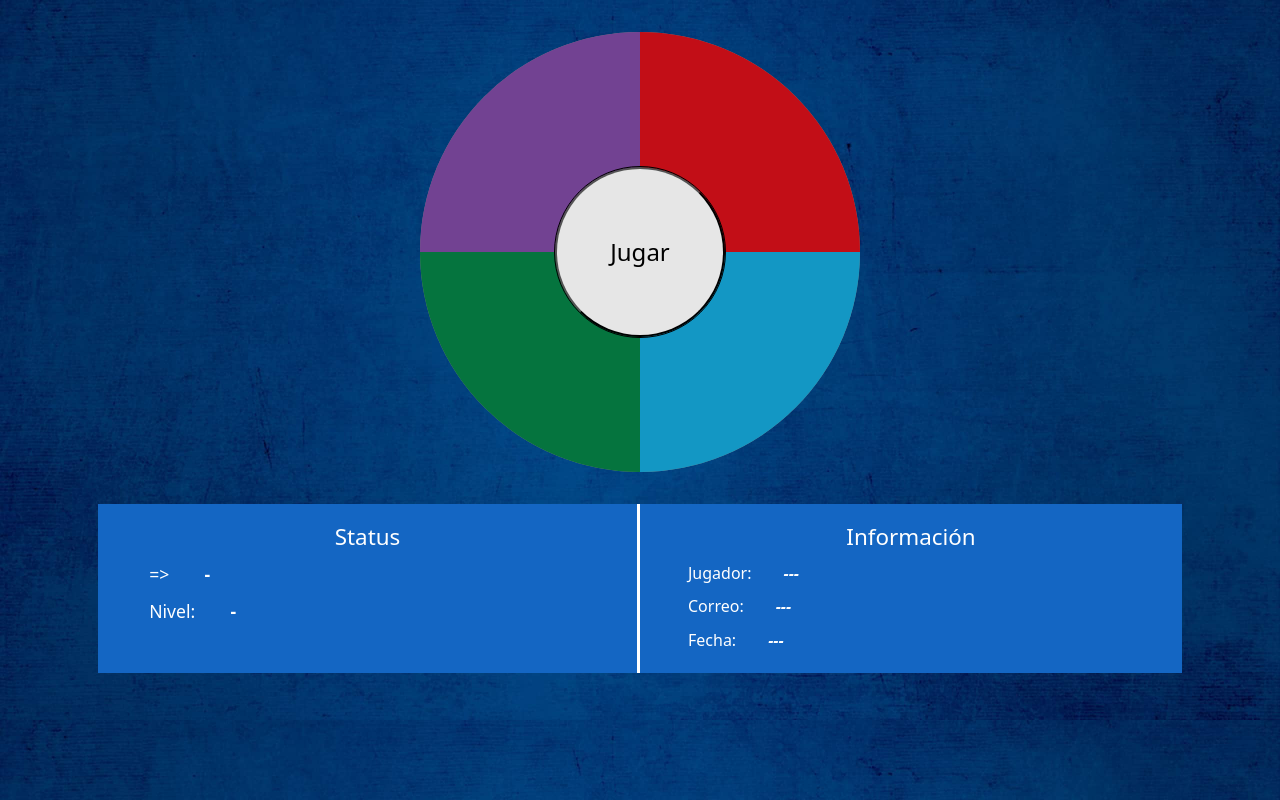
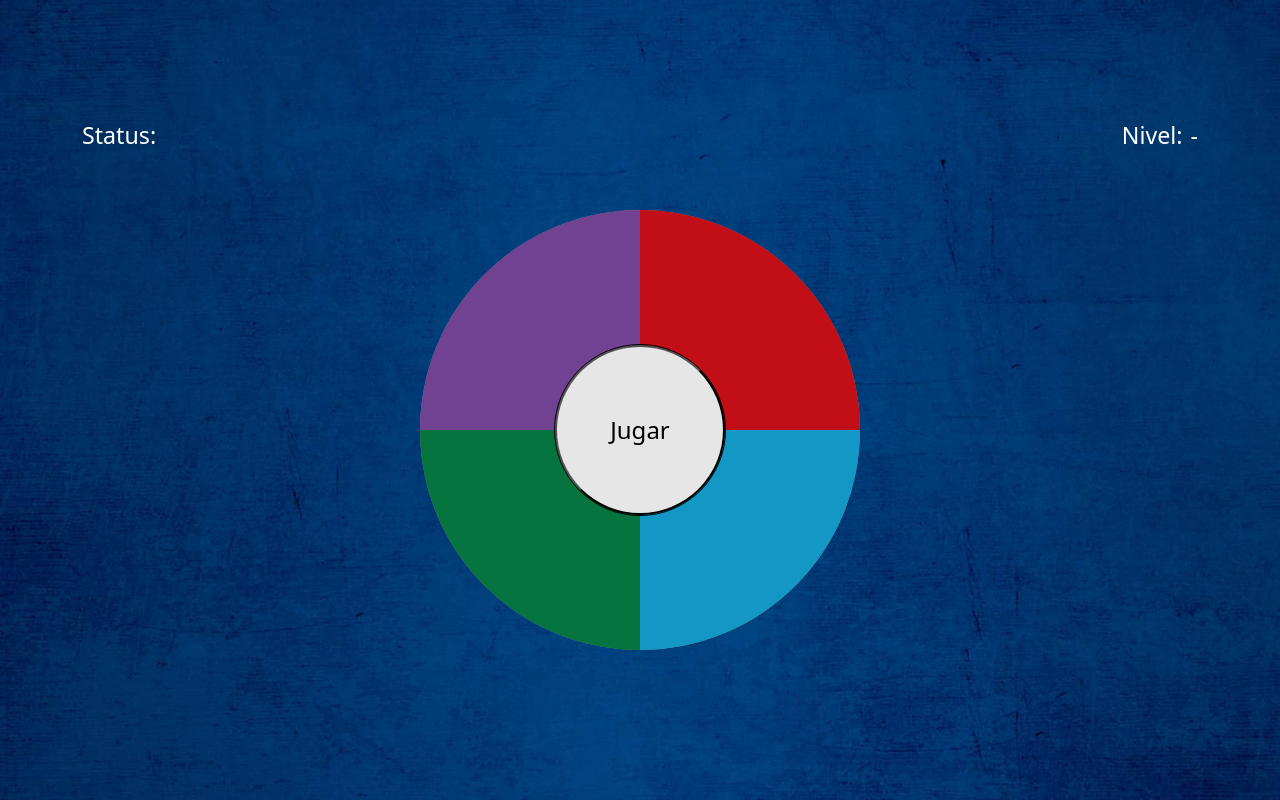
Before and after one commit to jorge088/JuegoSimonDice, a plain HTML site: page index.html in a window 1280 px wide. Drawn offline with Linux system fonts and the light colour scheme.

Commit message:
Se modifica estructura y estilos del panel de status

```diff
--- a/index.html
+++ b/index.html
@@ -11,26 +11,12 @@
 </head>
 
 <body>
-  <!-- <header class="header">
-      <h1>¡Bienvenido! Para jugar ingrese sus datos.</h1>
-  </header> -->
-
-
-  <div class="container">
-    <div class="tablero" id="tablero">
-      <!-- <button id="btn-jugar" class="btnJugar">Jugar</button> -->
-      <div id="cuadro0" class="tablero__cuadro violeta"></div>
-      <div id="cuadro1" class="tablero__cuadro rojo"></div>
-      <div id="cuadro2" class="tablero__cuadro verde"></div>
-      <div id="cuadro3" class="tablero__cuadro azul"></div>
-    </div>
-  </div>
   <div class="container">
     <div class="informacion row ">
-      <div class="informacion__status col-lg-6 col-md-12 col-sm-12 bordes">
-        <h3>Status</h3>
+      <div
+        class="informacion__status col-12 d-flex flex-column flex-md-row align-items-center justify-content-around justify-content-md-between">
         <div class="informacion__status__label ">
-          <p>=></p>
+          <p> Status: </p>
           <span id="status" class="informacion__status__label__status"></span>
         </div>
         <div class="informacion__status__label">
@@ -38,25 +24,18 @@
           <span id="nivel" class="informacion__status__label__nivel">---</span>
         </div>
       </div>
-
-      <div class="informacion__datos col-lg-6 col-md-12 col-sm-12">
-        <h3>Información</h3>
-        <div class="informacion__datos__label">
-          <p>Jugador:</p>
-          <span id="lblJugador" class="informacion__datos__label__datos">---</span>
-        </div>
-        <div class="informacion__datos__label">
-          <p>Correo:</p>
-          <span id="lblCorreo" class="informacion__datos__label__datos">---</span>
-        </div>
-        <div class="informacion__datos__label">
-          <p>Fecha:</p>
-          <span id="lblFecha" class="informacion__datos__label__datos">---</span>
-        </div>
-      </div>
-
     </div>
   </div>
+
+  <div class="container">
+    <div class="tablero" id="tablero">
+      <div id="cuadro0" class="tablero__cuadro violeta"></div>
+      <div id="cuadro1" class="tablero__cuadro rojo"></div>
+      <div id="cuadro2" class="tablero__cuadro verde"></div>
+      <div id="cuadro3" class="tablero__cuadro azul"></div>
+    </div>
+  </div>
+
 
   <!-- Modal de Ingreso -->
   <div class="modal fade" id="modalIngreso" tabindex="-1">
--- a/js/vista/vista.js
+++ b/js/vista/vista.js
@@ -5,7 +5,7 @@ class VistaJuego {
 
     iniciar() {
         document.querySelector('#nivel').textContent = '-';
-        document.querySelector('#status').textContent = '-'
+        document.querySelector('#status').textContent = ''
         this.generarBtnJugar();
     }
 
--- a/scss/styles.scss
+++ b/scss/styles.scss
@@ -8,21 +8,15 @@ body {
     background: url('../Assetts/images/fondo.jpg');
     background-size: cover;
     font-size: 1rem;
+    min-height: 100vh;
+    padding: 1.5em 0;
+    display: flex;
+    flex-direction: column;
+    justify-content: center;
+    gap: .6em;
 }
 
-.header {
-    padding: 1em 0;
-
-    h1 {
-        color: white;
-        text-align: center;
-        font-size: 1.5em;
-    }
-
-}
-
-
-.btnJugar{
+.btnJugar {
     background: none;
     outline: none;
     position: absolute;
@@ -37,11 +31,12 @@ body {
     z-index: 20;
     font-size: 1.5em;
 }
-.btnJugar:hover{
+
+.btnJugar:hover {
     background-color: #eeeeee;
 }
 
-.btnJugar.oculto{
+.btnJugar.oculto {
     display: none;
 }
 
@@ -55,6 +50,7 @@ body {
     border-radius: 50%;
     overflow: hidden;
     position: relative;
+
     &__cuadro {
 
         &.azul {
@@ -100,62 +96,18 @@ body {
 }
 
 .informacion {
-    font-size: 16px;
-    color: #FFF;
-    margin: 0 1em;
-
-    & h3 {
-        text-align: center;
-        font-size: 1.4em;
-        margin: .2em 0;
-    }
+    font-size: 1rem;
+    color: #fff;
 
     &__status {
-        background-color: #1466c3;
-        padding: 1em;
-
         &__label {
             display: flex;
-            padding: .3em 0;
-            font-size: 1.1em;
-
-            & p {
-                margin: 0 2em;
-
-            }
-
-            &__status {
-                font-weight: 700;
-            }
-
-            &__nivel {
-                font-weight: 700;
-            }
+            font-size: 1.45em;
+            gap: 8px;
+            font-weight: 500;
         }
     }
 
-    &__datos {
-        padding: 1em;
-        background-color: #1466c3;
-
-        &__label {
-            display: flex;
-            padding: .3em 0;
-
-            & p {
-                margin: 0 2em;
-            }
-
-            &__datos {
-                font-weight: 700;
-                font-style: italic;
-            }
-        }
-    }
-}
-
-.bordes {
-    border-right: 3px solid #FFF;
 }
 
 .usuario-validation {
@@ -169,33 +121,22 @@ body {
         height: 350px;
     }
 
-    .bordes {
-        border-right: none;
-        border-bottom: 3px solid #FFF;
+    .informacion {
+        font-size: .9rem;
     }
+
 }
 
 @media only screen and (min-width:576px) and (max-width:767px) {
 
-    // .tablero{
-    //     font-size: 15px;
-    //     grid-template-columns: repeat(2,14em);
-    //     grid-template-rows: 14em 14em;
-    // }
     .tablero {
         width: 400px;
         height: 400px;
     }
 
-    .bordes {
-        border-right: none;
-        border-bottom: 3px solid #FFF;
+    .informacion {
+        font-size: .9rem;
     }
 }
 
-@media only screen and (min-width:768px) and (max-width:992px) {
-    .bordes {
-        border-right: none;
-        border-bottom: 3px solid #FFF;
-    }
-}
+@media only screen and (min-width:768px) and (max-width:992px) {}
```
Also changed, not shown: css/styles.css, 1 other file.
